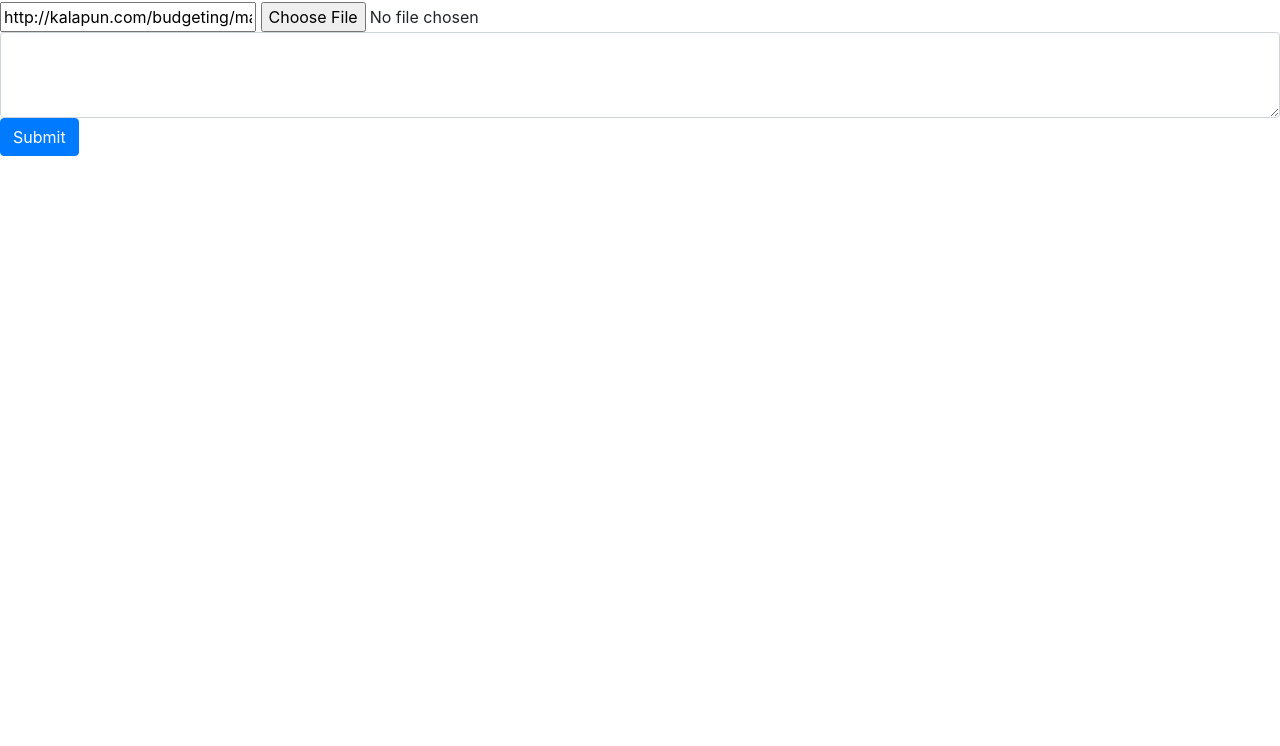
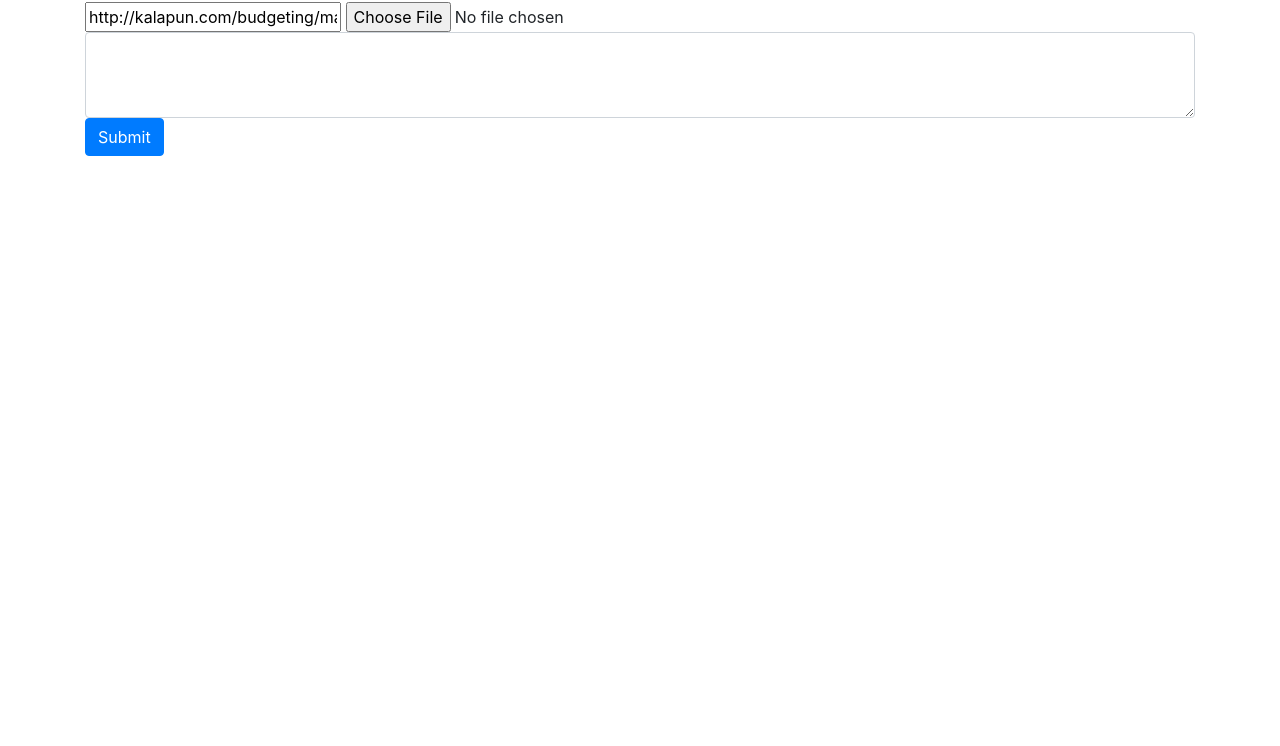
Before and after one commit to xslim/budgeting, a plain HTML site: page index.html in a window 1280 px wide. Shown: the part 54-800 px from the top of the page. Drawn offline with nearby package versions, Linux system fonts and the light colour scheme.

Commit message:
Update index.html

```diff
--- a/index.html
+++ b/index.html
@@ -12,6 +12,7 @@
     <link rel="stylesheet" href="https://cdn.rawgit.com/twbs/bootstrap/v4-dev/dist/css/bootstrap.css">
   </head>
   <body>
+    <div class="container">
       <h1>Budgeting</h1>
 
       <div id="tx_input">
@@ -33,6 +34,8 @@
 
       </div>
 
+    </div> <!-- /container -->
+
     <!-- jQuery first, then Bootstrap JS. -->
     <script src="https://ajax.googleapis.com/ajax/libs/jquery/2.1.4/jquery.min.js"></script>
     <script src="https://cdn.rawgit.com/twbs/bootstrap/v4-dev/dist/js/bootstrap.js"></script>
```
Lines whose indentation alone changed are shown as unchanged.
